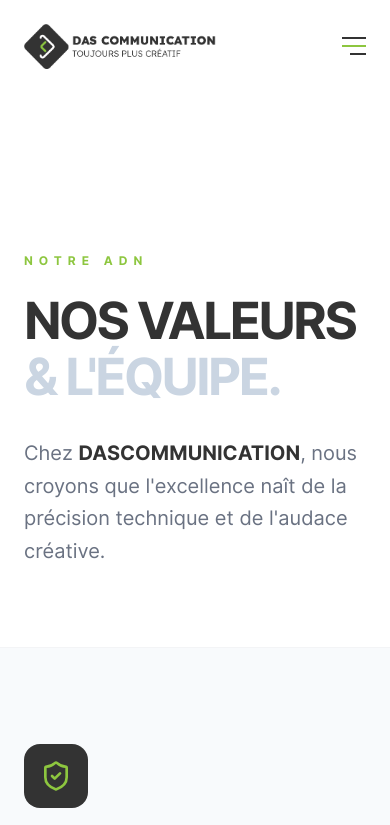
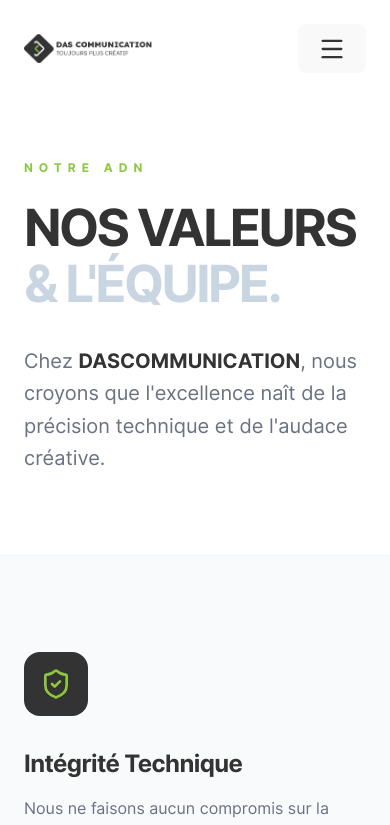
Before and after one commit to devondasilva/dascommunication, a React (Vite) app: page /About in a window 390 px wide. Shown: the top 825 px of the page. Built offline with nearby package versions, Linux system fonts and the light colour scheme.

Commit message:
Projet 3

```diff
--- a/src/components/Nav.tsx
+++ b/src/components/Nav.tsx
@@ -1,11 +1,14 @@
 import React, { useState, useEffect } from 'react';
+import { Menu, X } from 'lucide-react'; // Icônes pour le menu
 import logo from '../assets/img/logo_fr.png';
 
 const Nav: React.FC = () => {
   const [isScrolled, setIsScrolled] = useState(false);
+  const [isOpen, setIsOpen] = useState(false); // État pour le menu mobile
+
   const brandColor = "#8DC63F";
+  const darkColor = "#333333";
 
-  // Détecte le scroll pour changer l'apparence du header
   useEffect(() => {
     const handleScroll = () => {
       setIsScrolled(window.scrollY > 20);
@@ -14,33 +17,37 @@ const Nav: React.FC = () => {
     return () => window.removeEventListener('scroll', handleScroll);
   }, []);
 
+  const navLinks = [
+    { name: 'Expertises', href: '/Expertises' },
+    { name: 'Projets', href: '/Projets' },
+    { name: 'About', href: '/About' },
+  ];
+
   return (
-
-    <div className="">
-
-      {/* --- HERO SECTION --- */}
-
+    <>
       <nav
-      className={` top-0 w-full z-[100] transition-all duration-300 ${
-        isScrolled ? 'py-4 bg-white/80 backdrop-blur-md shadow-lg shadow-gray-100' : 'py-6 bg-transparent'
+        className={`fixed top-0 w-full z-[100] transition-all duration-300 ${
+          isScrolled || isOpen ? 'py-4 bg-white shadow-lg' : 'py-6 bg-transparent'
         }`}
       >
         <div className="max-w-7xl mx-auto px-6 flex justify-between items-center">
 
           {/* LOGO */}
-        <div className="flex items-center gap-2 cursor-pointer group">
-          <a href="/"> <img src={logo} alt="Logo" className="w-48 md:w-48 h-auto" /></a>
+          <div className="flex items-center z-[110]">
+            <a href="/">
+              <img src={logo} alt="Logo" className="w-32 md:w-48 h-auto transition-all" />
+            </a>
           </div>
 
-        {/* NAVIGATION LINKS (Desktop) */}
+          {/* NAVIGATION DESKTOP */}
           <div className="hidden md:flex items-center gap-10">
-          {['Expertises', 'Projets', 'About'].map((item) => (
+            {navLinks.map((link) => (
               <a
-              key={item}
-              href={`${item}`}
+                key={link.name}
+                href={link.href}
                 className="text-xs font-black uppercase tracking-widest text-[#333333] hover:opacity-60 transition-opacity relative group"
               >
-              {item}
+                {link.name}
                 <span
                   className="absolute -bottom-1 left-0 w-0 h-0.5 transition-all group-hover:w-full"
                   style={{ backgroundColor: brandColor }}
@@ -49,28 +56,62 @@ const Nav: React.FC = () => {
             ))}
           </div>
 
-        {/* CTA BUTTON */}
-        <div className="flex items-center gap-6">
+          {/* CTA & BURGER */}
+          <div className="flex items-center gap-4 z-[110]">
             <a
               href="#proforma"
-            className="hidden sm:block px-6 py-3 rounded-full text-white text-[11px] font-black uppercase tracking-widest transition-all hover:scale-105 active:scale-95 shadow-md"
+              className="hidden sm:block px-6 py-3 rounded-full text-white text-[11px] font-black uppercase tracking-widest transition-all hover:scale-105 shadow-md"
               style={{ backgroundColor: brandColor }}
             >
               Devis Proforma
             </a>
 
-          {/* MOBILE MENU ICON (Simple burger) */}
-          <div className="md:hidden flex flex-col gap-1.5 cursor-pointer">
-            <span className="w-6 h-0.5 bg-[#333333]"></span>
-            <span className="w-6 h-0.5 bg-[#8DC63F]"></span>
-            <span className="w-4 h-0.5 bg-[#333333] self-end"></span>
+            {/* BOUTON BURGER (Visible uniquement sur mobile) */}
+            <button
+              onClick={() => setIsOpen(!isOpen)}
+              className="md:hidden p-2 text-[#333333] focus:outline-none"
+            >
+              {isOpen ? <X size={28} /> : <Menu size={28} />}
+            </button>
           </div>
         </div>
 
+        {/* --- MENU MOBILE OVERLAY --- */}
+        <div className={`
+          fixed inset-0 bg-white z-[105] flex flex-col justify-center items-center transition-transform duration-500 ease-in-out md:hidden
+          ${isOpen ? 'translate-x-0' : 'translate-x-full'}
+        `}>
+          <div className="flex flex-col gap-8 text-center">
+            {navLinks.map((link) => (
+              <a
+                key={link.name}
+                href={link.href}
+                onClick={() => setIsOpen(false)} // Ferme le menu au clic
+                className="text-3xl font-black uppercase tracking-tighter text-[#333333] hover:text-[#8DC63F] transition-colors"
+              >
+                {link.name}
+              </a>
+            ))}
+            <a
+              href="#proforma"
+              onClick={() => setIsOpen(false)}
+              className="mt-4 px-8 py-4 rounded-full text-white font-black uppercase tracking-widest text-sm"
+              style={{ backgroundColor: brandColor }}
+            >
+              Devis Proforma
+            </a>
+          </div>
+
+          {/* Social Links Small */}
+          <div className="absolute bottom-10 flex gap-6">
+            <span className="text-[10px] font-bold text-gray-400 uppercase tracking-widest italic">DASCOMMUNICATION</span>
+          </div>
         </div>
       </nav>
 
-    </div>
+      {/* Spacer pour éviter que le contenu ne passe sous le header fixe */}
+      <div className="h-0 md:h-0"></div>
+    </>
   );
 };
 
```
Lines whose indentation alone changed are shown as unchanged.
